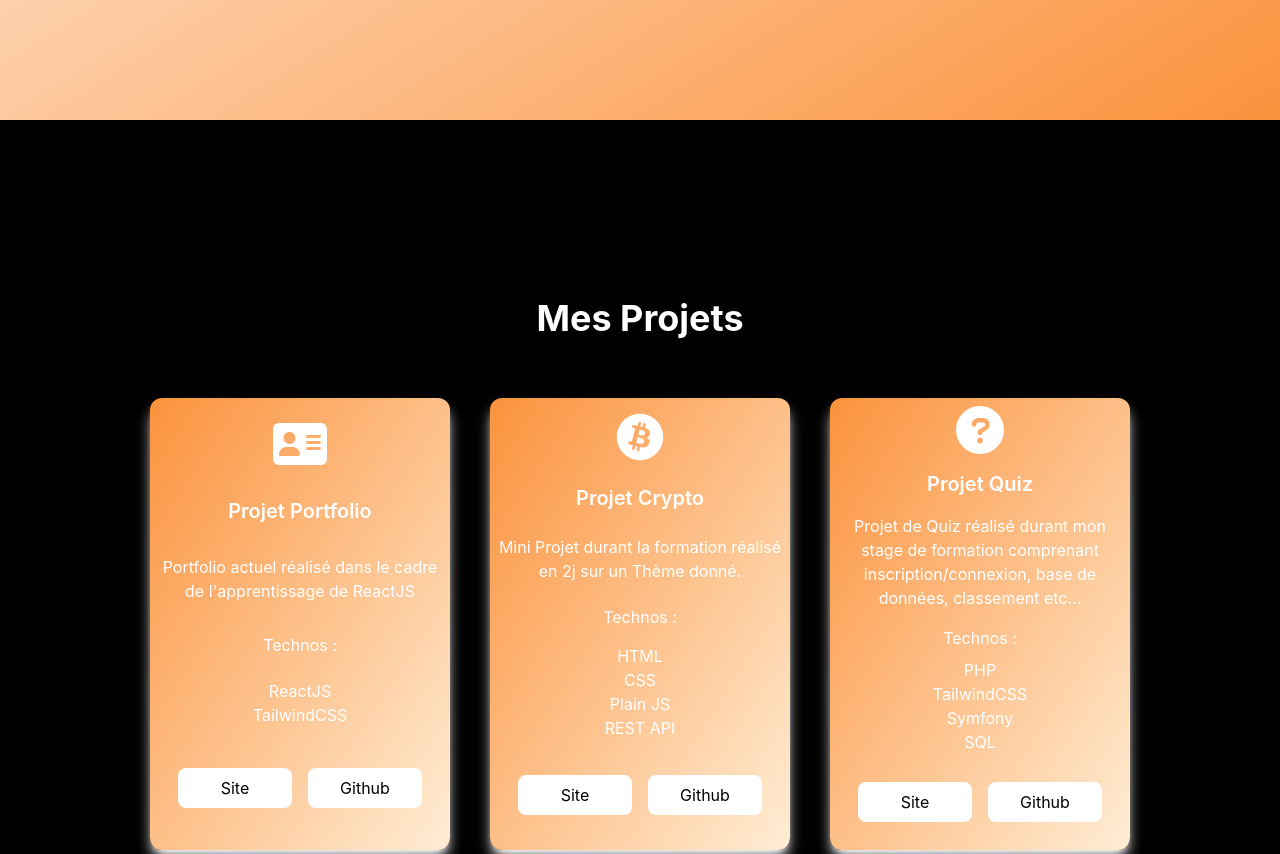
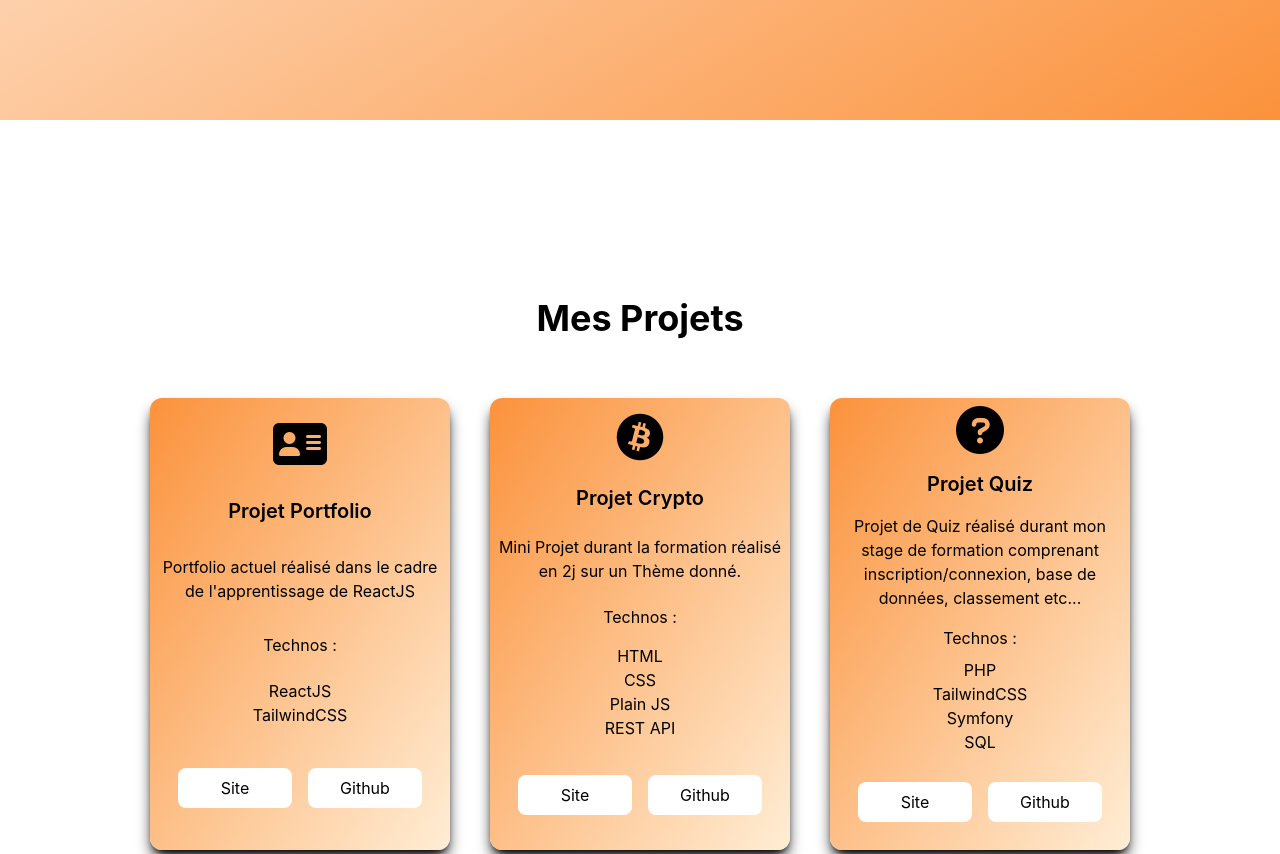
Before and after one commit to Dev-Nago/Portfolio, a React (Create React App) app: page / in a window 1280 px wide. Shown: the part 680-1534 px from the top of the page. Built offline with nearby package versions, Linux system fonts and the light colour scheme.

Commit message:
Update Projects.jsx

```diff
--- a/src/Components/Projects.jsx
+++ b/src/Components/Projects.jsx
@@ -44,7 +44,7 @@ function Projects({ isDarkMode }) {
   return (
     <div
       className={`p-5 flex flex-col ${
-        isDarkMode ? "dark" : "light"
+        isDarkMode ? "light" : "dark"
       } justify-center items-center sm:h-screen`}
       id="Projects"
     >
```
